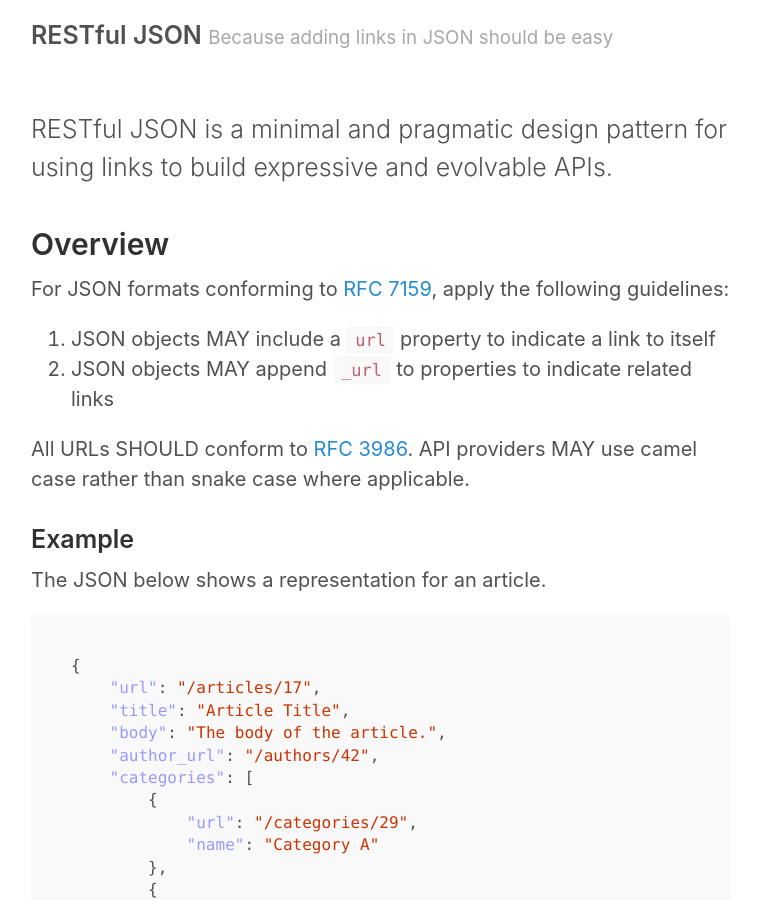
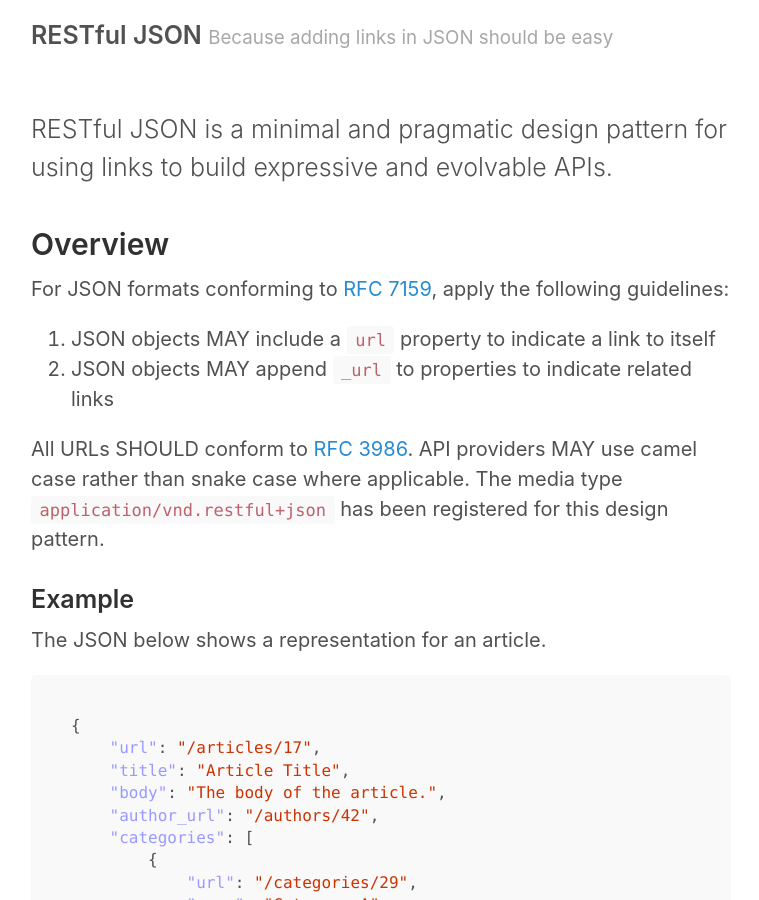
Before and after one commit to smizell/restfuljson, a Jekyll site: the page built from index.md, in a window 1280 px wide and 900 px high. Shown: the whole window, without its empty margins (259-1018 px from the left). Built offline with Jekyll 4.4.1, drawn with Linux system fonts in a browser that asks for light colours.

Commit message:
Add media type info

```diff
--- a/index.md
+++ b/index.md
@@ -16,7 +16,8 @@ apply the following guidelines:
 2. JSON objects MAY append `_url` to properties to indicate related links
 
 All URLs SHOULD conform to [RFC 3986](https://tools.ietf.org/html/rfc3986). API
-providers MAY use camel case rather than snake case where applicable.
+providers MAY use camel case rather than snake case where applicable. The media
+type `application/vnd.restful+json` has been registered for this design pattern.
 
 ### Example
 
```
